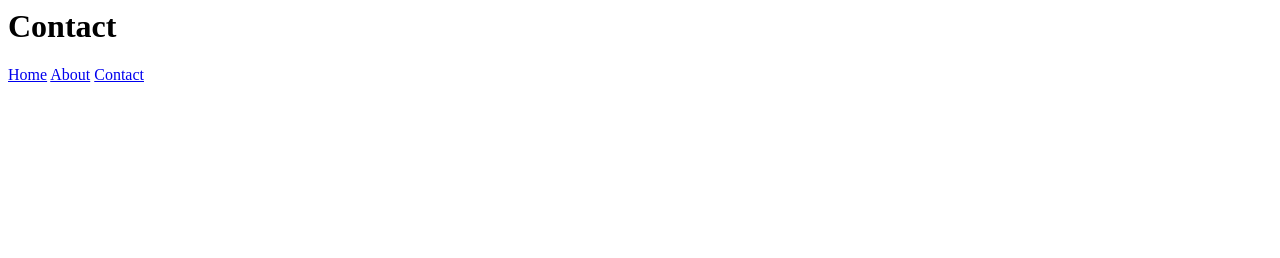
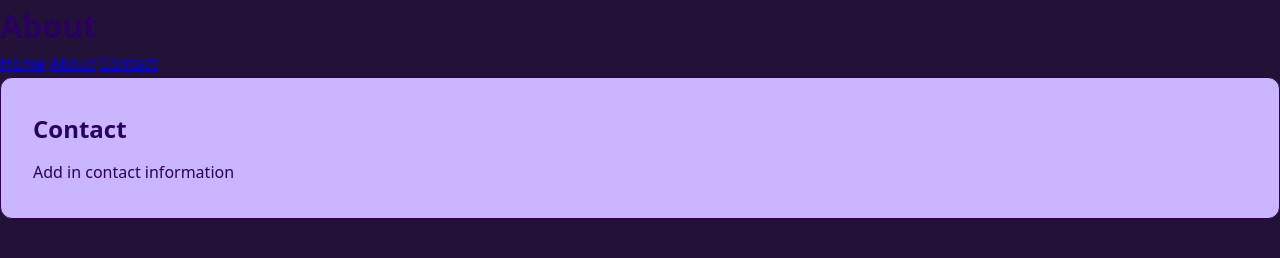
Before and after one commit to kjridgeway/lvl1-week5, a plain HTML site: page daily-exercises/Day-22/contact.html in a window 1280 px wide. Drawn offline with Linux system fonts and the light colour scheme.

Commit message:
add in contact code for html for contact and about pages

```diff
--- a/daily-exercises/Day-22/about.html
+++ b/daily-exercises/Day-22/about.html
@@ -1,3 +1,11 @@
+<!--DOCTYPE html-->
+<html lang="en">
+    <head>
+        <meta charset="UTF-8">
+        <meta name ="viewport" content=""width-device-width, initial-scale="1.0">
+        <title>About</title>
+        <link rel="stylesheet" href="style.css">
+    </head>
     <header>
         <h1>About</h1>
         <nav>
@@ -6,3 +14,10 @@
         <a href="contact.html">Contact</a>
         </nav>
     </header>
+    <main>
+        <section class="card stack">
+            <h2>About</h2>
+                <p>This is for the about section</p>
+        </section>
+    </main>
+</html>
--- a/daily-exercises/Day-22/contact.html
+++ b/daily-exercises/Day-22/contact.html
@@ -1,8 +1,23 @@
+<!--DOCTYPE html-->
+<html lang="en">
+    <head>
+        <meta charset="UTF-8">
+        <meta name ="viewport" content=""width-device-width, initial-scale="1.0">
+        <title>About</title>
+        <link rel="stylesheet" href="style.css">
+    </head>
     <header>
-    <h1>Contact</h1>
+        <h1>About</h1>
         <nav>
         <a href="index.html">Home</a>
         <a href="about.html">About</a>
         <a href="contact.html">Contact</a>
         </nav>
     </header>
+    <main>
+        <section class="card stack">
+            <h2>Contact</h2>
+                <p>Add in contact information</p>
+        </section>
+    </main>
+</html>
```
Lines whose indentation alone changed are shown as unchanged.
